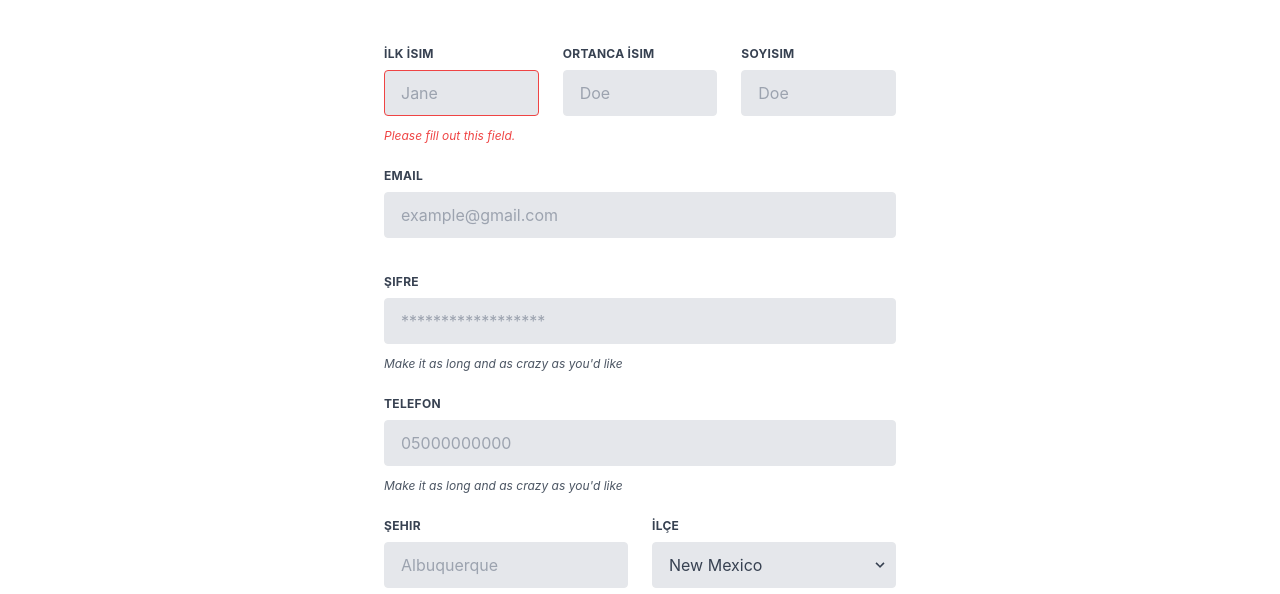
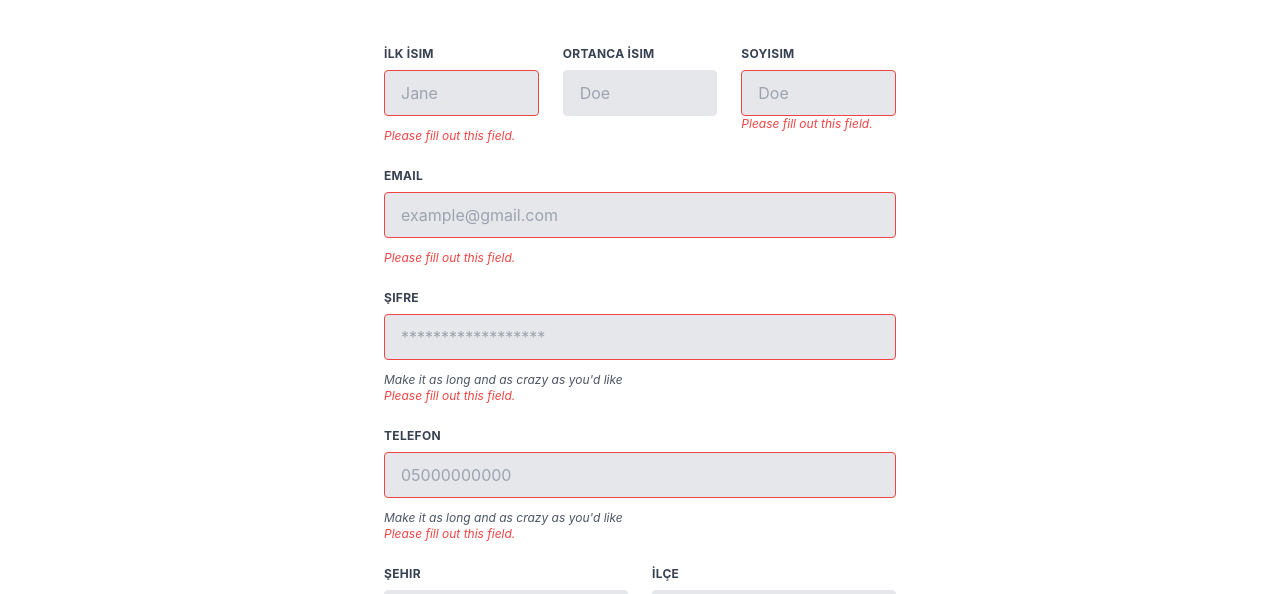
Before and after one commit to umitcoban/amasia-fide, a Next.js app: page /auth/register in a window 1280 px wide. Shown: the part 202-796 px from the top of the page. Built offline with nearby package versions, Linux system fonts and the light colour scheme; no server answers.

Commit message:
feat: add new  from some validation

```diff
--- a/src/components/LoginPage/LoginForm.tsx
+++ b/src/components/LoginPage/LoginForm.tsx
@@ -5,12 +5,14 @@ import Link from "next/link";
 import { useRouter } from "next/router";
 import { useState } from "react";
 import { useDispatch } from "react-redux";
+import {validationRules} from "@/utils/validationRules";
+
 
 
 const LoginForm: React.FC = () => {
     const dispatch = useDispatch();
     const router = useRouter();
-    const { errors, handleChange, handleBlur, values } = useFormValidation({ username: '', password: '' })
+    const { errors, handleChange, handleBlur, values } = useFormValidation({username : '', password: ''}, validationRules);
     const [loginError, setLoginError] = useState({ message: '' });
 
     const submitFormHandler = async (event: any) => {
@@ -19,12 +21,13 @@ const LoginForm: React.FC = () => {
             setLoginError({ message: 'invalid username & password' });
             return;
         }
-        if (errors.emailError || errors.passwordError)
+        if (errors.username || errors.password)
             return;
         const data = await login({ username: values.username, password: values.password }).catch((data) => {
             console.log(data);
             setLoginError({ message: data.response.data.message})
         });
+        console.log(data);
         if (data?.token) {
             dispatch(logIn(data.token))
             localStorage.setItem('token', data.token);
@@ -39,23 +42,23 @@ const LoginForm: React.FC = () => {
                     <label className="block text-gray-700 text-sm font-bold mb-2" htmlFor="username">
                         Username
                     </label>
-                    <input className={`shadow appearance-none border ${errors.emailError && 'border-red-500'} rounded w-full py-2 px-3
+                    <input className={`shadow appearance-none border ${errors.username && 'border-red-500'} rounded w-full py-2 px-3
                      text-gray-700 leading-tight focus:outline-none focus:shadow-outline`}
                         id="username" type="text"
-                        placeholder="Username" name="username" onChange={handleChange} onBlur={handleBlur} />
-                    {errors.emailError && <p className="text-red-500 text-xs italic">Please choose a email.</p>}
+                        placeholder="Username" name="username" onChange={handleChange} onBlur={handleBlur} value={values.username} />
+                    {errors.username && <p className="text-red-500 text-xs italic">Please choose a email.</p>}
                 </div>
                 <div className="mb-6">
                     <label className="block text-gray-700 text-sm font-bold mb-2" htmlFor="password">
                         Password
                     </label>
-                    <input className={`shadow appearance-none border ${errors.passwordError && 'border-red-500'} rounded w-full py-2 px-3
+                    <input className={`shadow appearance-none border ${errors.password && 'border-red-500'} rounded w-full py-2 px-3
                      text-gray-700 mb-3 leading-tight focus:outline-none focus:shadow-outline`}
                         id="password"
                         type="password"
                         placeholder="******************"
-                        name="password" onChange={handleChange} onBlur={handleBlur} />
-                    {errors.passwordError && <p className="text-red-500 text-xs italic">Please choose a password.</p>}
+                        name="password" onChange={handleChange} onBlur={handleBlur} value={values.password} />
+                    {errors.password && <p className="text-red-500 text-xs italic">Please choose a password.</p>}
                 </div>
                 <div className="flex items-center justify-between">
                     <button className="bg-blue-500 hover:bg-blue-700 text-white font-bold py-2 px-4 rounded focus:outline-none focus:shadow-outline" type="submit">
--- a/src/components/RegisterPage/RegisterForm.tsx
+++ b/src/components/RegisterPage/RegisterForm.tsx
@@ -1,16 +1,29 @@
+import useFormValidation from "@/hooks/useFormValidation";
 import { RegisterModel } from "@/models/authModel";
 import { logIn } from "@/redux/slices/authSlice";
 import { register } from "@/services/authService";
+import { validationRules } from "@/utils/validationRules";
+import { useState } from "react";
 import { useDispatch } from "react-redux";
 
 /* eslint-disable react/no-unescaped-entities */
 const RegisterForm = () => {
     const dispatch = useDispatch();
+    const [registerError, setRegisterError] = useState({ message: '' });
+    const { errors, handleChange, handleBlur, values } = useFormValidation({
+        firstName : '',
+        middleName: '',
+        lastName : '',
+        phone: '',
+        citizenNumber: '',
+        username : '',
+        password: ''
+    }, validationRules);
 
     const submitFormHandler = async (event: any) => {
         event.preventDefault();
-        const {firstName, middleName, lastName, email, password, citizenNumber, phone} = event.target;
-        const registerModel:RegisterModel = {
+        const { firstName, middleName, lastName, email, password, citizenNumber, phone } = event.target;
+        const registerModel: RegisterModel = {
             firstName: firstName.value,
             middleName: middleName.value,
             lastName: lastName.value,
@@ -19,8 +32,13 @@ const RegisterForm = () => {
             citizenNumber: citizenNumber.value,
             phone: phone.value,
         }
-        const response = await register(registerModel).catch(() => {throw Error("Register Error")});
-        dispatch(logIn(response.token));
+        const response = await register(registerModel).catch((error) => {
+            console.log(error.response.data.message);
+            setRegisterError(error.response.data.message)
+        });
+
+        if (response)
+            dispatch(logIn(response?.token));
     }
 
     return (
@@ -30,23 +48,26 @@ const RegisterForm = () => {
                     <label className="block uppercase tracking-wide text-gray-700 text-xs font-bold mb-2" htmlFor="grid-first-name">
                         İlk İsim
                     </label>
-                    <input className="appearance-none block w-full bg-gray-200 text-gray-700 border border-red-500 rounded py-3 px-4 mb-3 leading-tight focus:outline-none focus:bg-white" id="grid-first-name"
-                     type="text" placeholder="Jane" name="firstName" />
-                    <p className="text-red-500 text-xs italic">Please fill out this field.</p>
+                    <input className={`appearance-none block w-full bg-gray-200 text-gray-700 border
+                     ${errors.firstName && 'border-red-500'} rounded py-3 px-4 mb-3 leading-tight focus:outline-none focus:bg-white" id="grid-first-name`}
+                        type="text" placeholder="Jane" name="firstName" onChange={handleChange} onBlur={handleBlur} value={values.firstName} />
+                   { errors.firstName && <p className="text-red-500 text-xs italic">Please fill out this field.</p>}
                 </div>
                 <div className="w-full md:w-1/3 px-3">
                     <label className="block uppercase tracking-wide text-gray-700 text-xs font-bold mb-2" htmlFor="grid-last-name">
                         Ortanca İsim
                     </label>
                     <input className="appearance-none block w-full bg-gray-200 text-gray-700 border border-gray-200 rounded py-3 px-4 leading-tight focus:outline-none focus:bg-white focus:border-gray-500"
-                    id="grid-last-name" type="text" placeholder="Doe" name="middleName" />
+                        id="grid-last-name" type="text" placeholder="Doe" name="middleName" />
                 </div>
                 <div className="w-full md:w-1/3 px-3">
                     <label className="block uppercase tracking-wide text-gray-700 text-xs font-bold mb-2" htmlFor="grid-last-name">
                         Soyisim
                     </label>
-                    <input className="appearance-none block w-full bg-gray-200 text-gray-700 border border-gray-200 rounded py-3 px-4 leading-tight focus:outline-none focus:bg-white focus:border-gray-500"
-                     id="grid-last-name" type="text" placeholder="Doe" name="lastName" />
+                    <input className={`appearance-none block w-full bg-gray-200 text-gray-700 border
+                     border-gray-200  ${errors.lastName && 'border-red-500'} rounded py-3 px-4 leading-tight focus:outline-none focus:bg-white focus:border-gray-500`}
+                        id="grid-last-name" type="text" placeholder="Doe" name="lastName" onChange={handleChange} onBlur={handleBlur} value={values.lastName} />
+                        { errors.lastName && <p className="text-red-500 text-xs italic">Please fill out this field.</p>}
                 </div>
             </div>
             <div className="flex flex-wrap -mx-3 mb-6">
@@ -54,8 +75,10 @@ const RegisterForm = () => {
                     <label className="block uppercase tracking-wide text-gray-700 text-xs font-bold mb-2" htmlFor="grid-password">
                         Email
                     </label>
-                    <input className="appearance-none block w-full bg-gray-200 text-gray-700 border border-gray-200 rounded py-3 px-4 mb-3 leading-tight focus:outline-none focus:bg-white focus:border-gray-500"
-                     id="grid-password" type="email" placeholder="example@gmail.com" name="email" />
+                    <input className={`appearance-none block w-full bg-gray-200 text-gray-700 border
+                     border-gray-200 ${errors.email && 'border-red-500'}  rounded py-3 px-4 mb-3 leading-tight focus:outline-none focus:bg-white focus:border-gray-500`}
+                        id="grid-password" type="email" placeholder="example@gmail.com" name="email" onChange={handleChange} onBlur={handleBlur} value={values.email}  />
+                        { errors.email && <p className="text-red-500 text-xs italic">Please fill out this field.</p>}
                 </div>
             </div>
             <div className="flex flex-wrap -mx-3 mb-6">
@@ -63,9 +86,11 @@ const RegisterForm = () => {
                     <label className="block uppercase tracking-wide text-gray-700 text-xs font-bold mb-2" htmlFor="grid-password">
                         Şifre
                     </label>
-                    <input className="appearance-none block w-full bg-gray-200 text-gray-700 border border-gray-200 rounded py-3 px-4 mb-3 leading-tight focus:outline-none focus:bg-white focus:border-gray-500"
-                    id="grid-password" type="password" placeholder="******************" name="password" />
+                    <input className={`appearance-none block w-full bg-gray-200 text-gray-700 border
+                     border-gray-200 ${errors.password && 'border-red-500'} rounded py-3 px-4 mb-3 leading-tight focus:outline-none focus:bg-white focus:border-gray-500`}
+                        id="grid-password" type="password" placeholder="******************" name="password" onChange={handleChange} onBlur={handleBlur} value={values.password} />
                     <p className="text-gray-600 text-xs italic">Make it as long and as crazy as you'd like</p>
+                    { errors.password && <p className="text-red-500 text-xs italic">Please fill out this field.</p>}
                 </div>
             </div>
             <div className="flex flex-wrap -mx-3 mb-6">
@@ -73,9 +98,11 @@ const RegisterForm = () => {
                     <label className="block uppercase tracking-wide text-gray-700 text-xs font-bold mb-2" htmlFor="grid-password">
                         Telefon
                     </label>
-                    <input className="appearance-none block w-full bg-gray-200 text-gray-700 border border-gray-200 rounded py-3 px-4 mb-3 leading-tight focus:outline-none focus:bg-white focus:border-gray-500"
-                     id="grid-password" type="text" placeholder="05000000000" name="phone"/>
+                    <input className={`appearance-none block w-full bg-gray-200 text-gray-700 border
+                    border-gray-200 ${errors.phone && 'border-red-500'} rounded py-3 px-4 mb-3 leading-tight focus:outline-none focus:bg-white focus:border-gray-500`}
+                        id="grid-password" type="text" placeholder="05000000000" name="phone"  onChange={handleChange} onBlur={handleBlur} value={values.phone} />
                     <p className="text-gray-600 text-xs italic">Make it as long and as crazy as you'd like</p>
+                    { errors.phone && <p className="text-red-500 text-xs italic">Please fill out this field.</p>}
                 </div>
             </div>
             <div className="flex flex-wrap -mx-3 mb-2">
@@ -84,7 +111,7 @@ const RegisterForm = () => {
                         Şehir
                     </label>
                     <input className="appearance-none block w-full bg-gray-200 text-gray-700 border border-gray-200 rounded py-3 px-4 leading-tight focus:outline-none focus:bg-white focus:border-gray-500"
-                    id="grid-city" type="text" placeholder="Albuquerque" name="city" />
+                        id="grid-city" type="text" placeholder="Albuquerque" name="city" />
                 </div>
                 <div className="w-full md:w-1/2 px-3 mb-6 md:mb-0">
                     <label className="block uppercase tracking-wide text-gray-700 text-xs font-bold mb-2" htmlFor="grid-state">
@@ -92,7 +119,7 @@ const RegisterForm = () => {
                     </label>
                     <div className="relative">
                         <select className="block appearance-none w-full bg-gray-200 border border-gray-200 text-gray-700 py-3 px-4 pr-8 rounded leading-tight focus:outline-none focus:bg-white focus:border-gray-500"
-                         id="grid-state" name="district">
+                            id="grid-state" name="district">
                             <option>New Mexico</option>
                             <option>Missouri</option>
                             <option>Texas</option>
@@ -109,7 +136,7 @@ const RegisterForm = () => {
                         TC Kimlik No
                     </label>
                     <input className="appearance-none block w-full bg-gray-200 text-gray-700 border border-gray-200 rounded py-3 px-4 leading-tight focus:outline-none focus:bg-white focus:border-gray-500"
-                    id="grid-city" type="text" placeholder="11111111111"  name="citizenNumber"/>
+                        id="grid-city" type="text" placeholder="11111111111" name="citizenNumber" />
                 </div>
                 <div className="flex items-center justify-center w-full text-center mt-8">
                     <button className="bg-primary-green text-center
@@ -117,6 +144,7 @@ const RegisterForm = () => {
                         Register
                     </button>
                 </div>
+                {registerError.message && <p className="text-red-500 text-xs italic">{registerError.message}</p>}
             </div>
         </form>
     )
--- a/src/hooks/useFormValidation.ts
+++ b/src/hooks/useFormValidation.ts
@@ -1,67 +1,63 @@
-import { useState } from 'react';
+import { useState, useEffect } from 'react';
 
-interface FormState {
-  username: string;
-  password: string;
+interface Errors {
+  [key: string]: string;
 }
 
-interface ErrorState {
-    emailError: string,
-    passwordError: string
-}
+const useFormValidation = (initialValues: any, validationRules: any) => {
+  const [values, setValues] = useState(initialValues);
+  const [errors, setErrors] = useState<Errors>({});
 
-const useFormValidation = (initialState: FormState) => {
-  const [values, setValues] = useState<FormState>(initialState);
-  const [errors, setErrors] = useState<ErrorState>({emailError: '', passwordError: ''});
+  const handleChange = (event: any) => {
+    const { name, value } = event.target;
 
-  const handleChange = (event: React.ChangeEvent<HTMLInputElement>) => {
     setValues({
       ...values,
-      [event.target.name]: event.target.value,
+      [name]: value,
     });
-
-    switch (event.target.name) {
-      case 'username':
-        if (!/\S+@\S+\.\S+/.test(event.target.value)) {
-          setErrors({...errors, emailError : 'Invalid Email'});
-        } else {
-          setErrors({...errors, emailError : ''});
-        }
-        break;
-      case 'password':
-        if (event.target.value.length < 6) {
-          setErrors({...errors, passwordError : 'Invalid Password' });
-        } else {
-          setErrors({...errors, passwordError : '' });
-        }
-        break;
-      default:
-        break;
-    }
   };
 
-  const handleBlur = (event: React.FocusEvent<HTMLInputElement>) => {
-    switch (event.target.name) {
-      case 'username':
-        if (!/\S+@\S+\.\S+/.test(event.target.value)) {
-          setErrors({ ...errors, emailError: 'Invalid Email' });
-        } else {
-          setErrors({ ...errors, emailError: '' });
-        }
-        break;
-      case 'password':
-        if (event.target.value.length < 6) {
-          setErrors({ ...errors, passwordError: 'Invalid Password' });
-        } else {
-          setErrors({ ...errors, passwordError: '' });
-        }
-        break;
-      default:
-        break;
+  const handleBlur = (event: any) => {
+    const { name, value } = event.target;
+    const newErrors: Errors = { ...errors };
+    const rules = validationRules[name];
+
+    if (rules.required && !value) {
+      newErrors[name] = 'This field is required';
+    } else if (rules.minLength && value.length < rules.minLength) {
+      newErrors[name] = `This field must be at least ${rules.minLength} characters long`;
+    } else if (rules.maxLength && value.length > rules.maxLength) {
+      newErrors[name] = `This field must be no more than ${rules.maxLength} characters long`;
+    } else if (rules.pattern && !rules.pattern.test(value)) {
+      newErrors[name] = 'This field is not valid';
+    } else {
+      delete newErrors[name];
     }
+
+    setErrors(newErrors);
   };
 
-  return { handleBlur, handleChange, values, errors };
+  useEffect(() => {
+    const newErrors: Errors = {};
+
+    for (const field in validationRules) {
+      const rules = validationRules[field];
+
+      if (rules.required && !values[field]) {
+        newErrors[field] = 'This field is required';
+      } else if (rules.minLength && values[field].length < rules.minLength) {
+        newErrors[field] = `This field must be at least ${rules.minLength} characters long`;
+      } else if (rules.maxLength && values[field].length > rules.maxLength) {
+        newErrors[field] = `This field must be no more than ${rules.maxLength} characters long`;
+      } else if (rules.pattern && !rules.pattern.test(values[field])) {
+        newErrors[field] = 'This field is not valid';
+      }
+    }
+
+    setErrors(newErrors);
+  }, [values, validationRules]);
+
+  return { values, errors, handleChange, handleBlur };
 };
 
 export default useFormValidation;
--- /dev/null
+++ b/src/utils/validationRules.ts
@@ -0,0 +1,29 @@
+
+export const validationRules = {
+    firstName:{
+      required: true
+    },
+    lastName:{
+      required: true
+    },
+    citizenNumber:{
+      required: true
+    },
+    username: {
+      required: true,
+      pattern: /\S+@\S+\.\S+/,
+    },
+    email: {
+      required: true,
+      pattern: /\S+@\S+\.\S+/,
+    },
+    password: {
+      required: true,
+      minLength: 8,
+    },
+    phone: {
+      required: true,
+      minLength: 10,
+      pattern: /^\d{3}\d{3}\d{2}\d{2}$/
+    }
+  };
```
